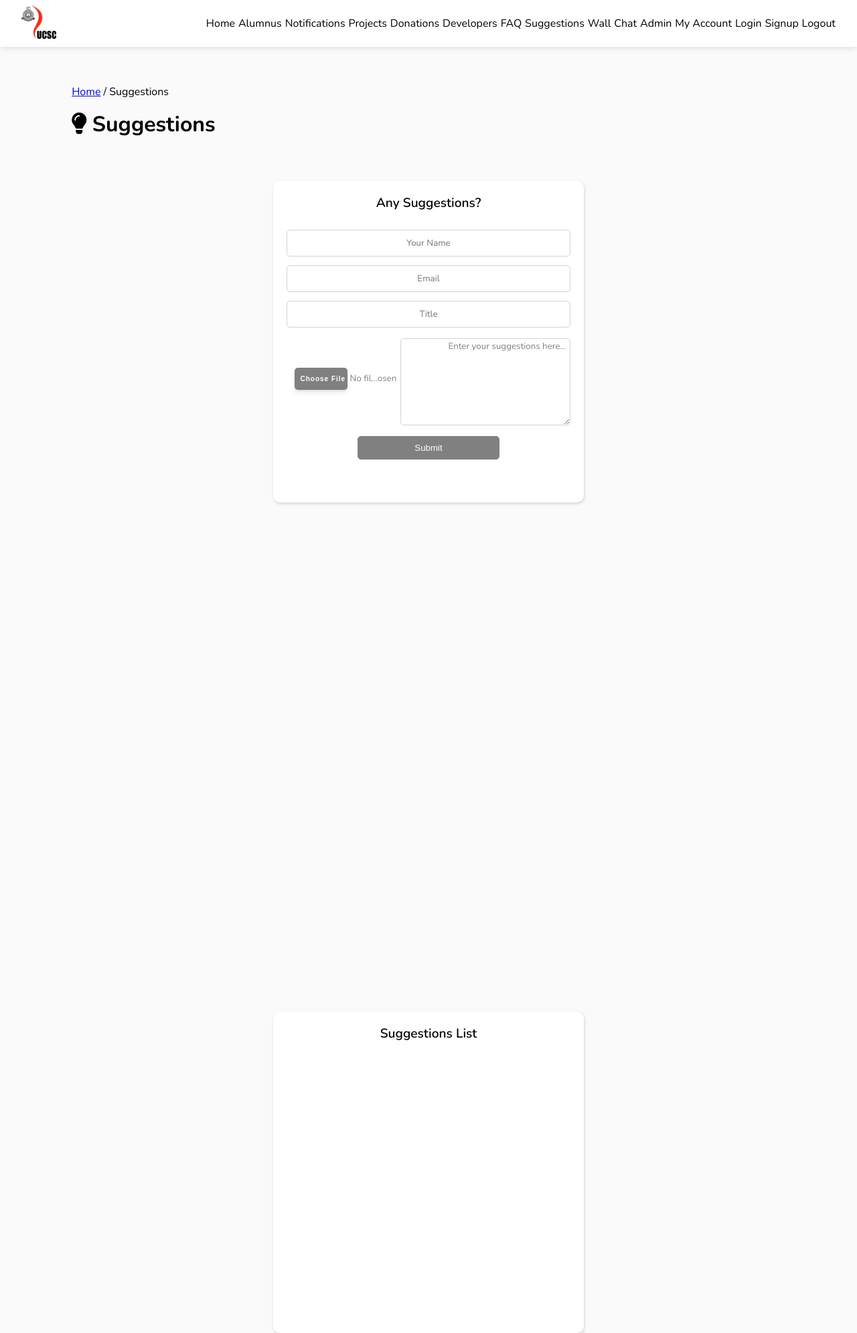
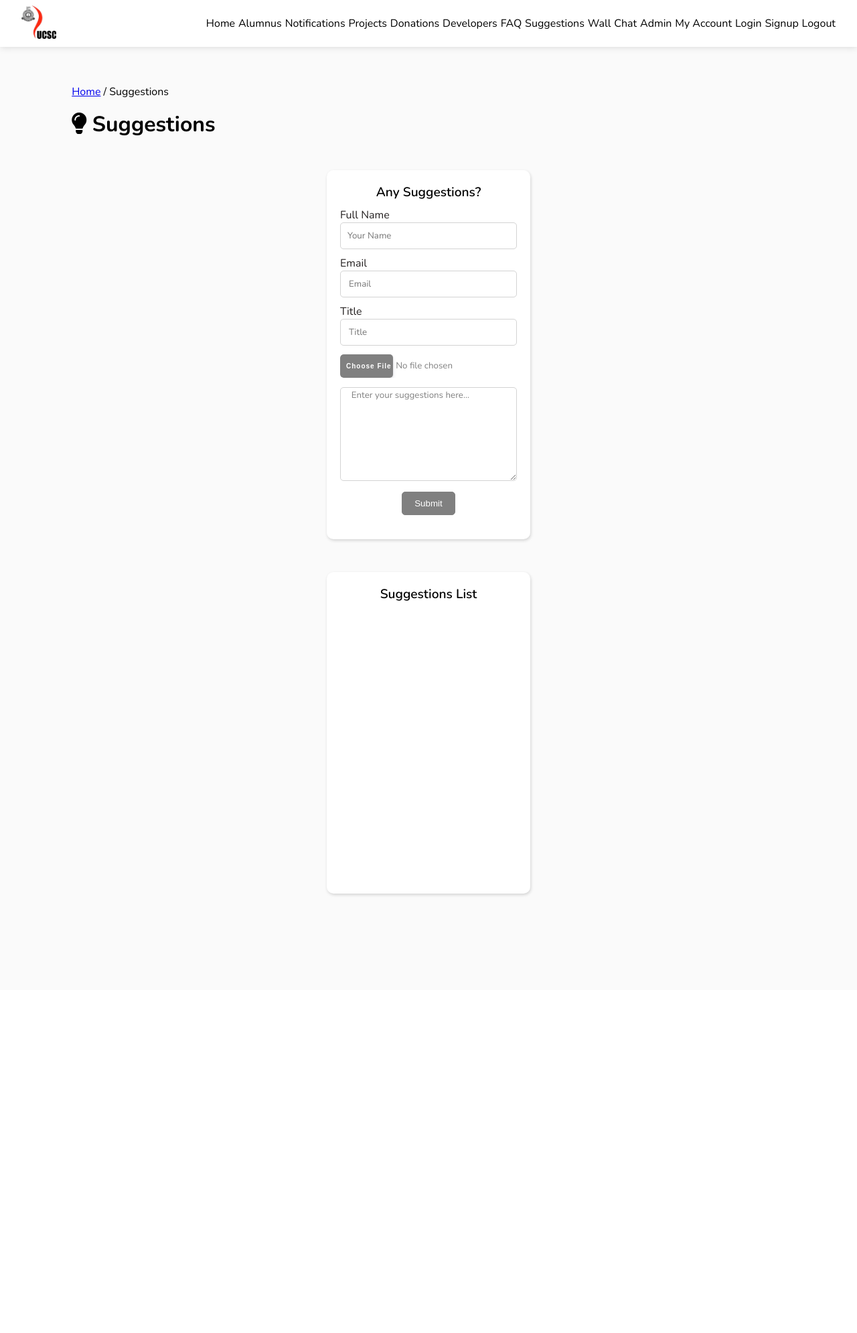
Before and after one commit to IsuruVihan/UCSC_Alumni_Diaries, a PHP site: page /pages/suggestions.php in a window 1280 px wide. Shown: the whole page at 67% size. After the commit the page ends 1338 px from the top, so only its background shows below. Run offline with PHP 8.4, Linux system fonts and the light colour scheme; some libraries are stand-ins or nearby versions.

Commit message:
suggestions form ui/ux done

```diff
--- a/assets/styles/suggestions.css
+++ b/assets/styles/suggestions.css
@@ -25,19 +25,21 @@
     height: 150vh;
     display: grid;
     grid-template-rows: [row1] 50% [row2] 50% [row3];
-    margin-bottom: 2.5em;
-    margin-top: 2.5em;
+    margin-bottom: 1.5em;
+    margin-top: 1.5em;
 
 
 }
 
 .suggestions-form{
+    grid-row-start: row1;
+    grid-row-end: row2;
     background: #fafafa;
     height: 60vh;
     display: grid;
     grid-template-columns: [col1] 100% [col2];
-    margin-left: 25.5em;
-    margin-right: 25.5em;
+    margin-left: 30.5em;
+    margin-right: 30.5em;
 
 }
 .card {
@@ -55,17 +57,20 @@
     font-weight: 600;
     font-size: 1.2em;
     text-align: center;
+    margin-bottom: 10px;
 }
 
 .suggestions-list-item{
+    grid-row-start: row2;
+    grid-row-end: row3;
     background: #fafafa;
     height: 60vh;
     display: grid;
     grid-template-columns: [col1] 100% [col2];
-    margin-top: 0.5em;
-    margin-left: 25.5em;
-    margin-right: 25.5em;
-
+    /* margin-top: 0.2em; */
+    margin-left: 30.5em;
+    margin-right: 30.5em;
+    /* margin-bottom: 2.5px;*/
 }
 
 .full-name {
@@ -76,21 +81,33 @@
     border-radius: 5px;
     color: gray;
     font-family: "Nunito", serif;
-    margin-top: 2.0em;
+    /* margin-top: 8px; */
     text-align: center;
+    margin-bottom: 10px;
 }
+
+.full-name:hover{
+    border-color: #ffccc7;
+}
+
 
 .details-field {
     border: 1px solid lightgray;
     border-radius: 5px;
-    align-items: center;
-    justify-content: center;
+
 }
 
-.full-name::placeholder {
-    text-align: center;
+.full-name,.title-field::placeholder {
+    text-align: left;
     font-family: "Nunito", serif;
+    padding-left: 10px;
 
+}
+
+.email-field::placeholder{
+    text-align: left;
+    font-family: "Nunito", serif;
+    padding-left: 10px;
 }
 
 .title-field {
@@ -101,30 +118,51 @@
     border-radius: 5px;
     color: gray;
     font-family: "Nunito", serif;
-    margin-top: 1em;
+    /* margin-top: 1em; */
     text-align: center;
 }
 
-.sub-cont{
+.title-field:hover{
+    border-color: #ffccc7;
+}
+
+.email-field {
+    width: 100%;
+    height: 40px;
+    background: white;
+    border: 1px solid lightgray;
+    border-radius: 5px;
+    color: gray;
+    font-family: "Nunito", serif;
+    /* margin-top: 1em; */
+    text-align: center;
+    margin-bottom: 10px;
+}
+
+.email-field:hover{
+    border-color: #ffccc7;
+}
+
+/* .sub-cont{
     display: grid;
     grid-template-columns: [col1] 40% [col2] 60% [col3];
     margin-top: 1em;
 
-}
+} */
 
 .image-field {
-    grid-column-start: [col1];
-    grid-column-end: [col2];
+    /* grid-column-start: col1;
+    grid-column-end: col2; */
     width: 100%;
-    height: 80px;
+    /* height: 80px; */
     background: white;
     /* border: 1px solid lightgray; */
     border-radius: 5px;
     color: gray;
     font-family: "Nunito", serif;
     margin-top: 1em;
-    padding-left: 11.5px;
-    padding-top: 30px;
+    /* padding-left: 11.5px; */
+    /* padding-top: 30px; */
 
 }
 
@@ -149,8 +187,10 @@
     vertical-align: middle;
     user-select: none;
     border: 1px solid transparent;
-    width: 50%;
-
+    width: 30%;
+    /* margin-left: 35%; */
+    height: 35px;
+    font-family: 'Nunito' serif;
 }
 
 ::-webkit-file-upload-button:hover {
@@ -161,31 +201,43 @@
 }
 
 .comment {
-    grid-column-start: [col2];
-    grid-column-end: [col3];
+    /* grid-column-start: col2;
+    grid-column-end: col3; */
     width: 100%;
-    height: 130px;
+    height: 140px;
     background: white;
     border: 1px solid lightgray;
     border-radius: 5px;
     color: gray;
     font-family: "Nunito", serif;
     text-align: left;
+    margin-top: 1em;
+}
+
+.comment:hover{
+    border-color: #ffccc7;
 }
 
 .submit-btn {
-    width: 50%;
+    width: 30%;
     background: gray;
     color: white;
     border: 1px solid gray;
     border-radius: 5px;
     cursor: pointer;
     height:35px;
-    margin-left: 25%;
+    margin-left: 35%;
 }
 
 .submit-btn:hover {
-    background-color: rgb(255, 255, 255);
-    color: rgb(0, 0, 0);
-    border-color: black;
+    background: #237804;
+    border: 1px solid #237804;
 }
+
+.submit-button{
+    margin-top: 1em;
+}
+
+.suggestion-form-label{
+    color: rgb(36, 32, 32);
+}
--- a/pages/suggestions.php
+++ b/pages/suggestions.php
@@ -22,20 +22,22 @@
 		</div>
         <div class='fields'>
             <form action='suggestions.php'>
+                <label class='suggestion-form-label'> Full Name </label>
                 <input type='text' class='full-name details-field'  placeholder='Your Name' >
-                <input type='text' class='title-field details-field'  placeholder='Email' >
+                <label class='suggestion-form-label'> Email </label>
+                <input type='text' class='email-field details-field'  placeholder='Email' >
+                <label class='suggestion-form-label'> Title </label>
                 <input type='text' class='title-field details-field'  placeholder='Title' >
                 <div class='sub-cont'>
                     <input type='file' class='image-field' name='suggestion-image' accept='image/*'>
-                    <textarea class='comment'>
-                    Enter your suggestions here... </textarea>
+                    <textarea class='comment'>    Enter your suggestions here... </textarea>
                 </div>
-                </div>
+
                 <div class='submit-button'>
                     <input type='submit' class='submit-btn' value='Submit'>
                 </div>
             </form>
-        </div>
+
 
         </div>
 
```
